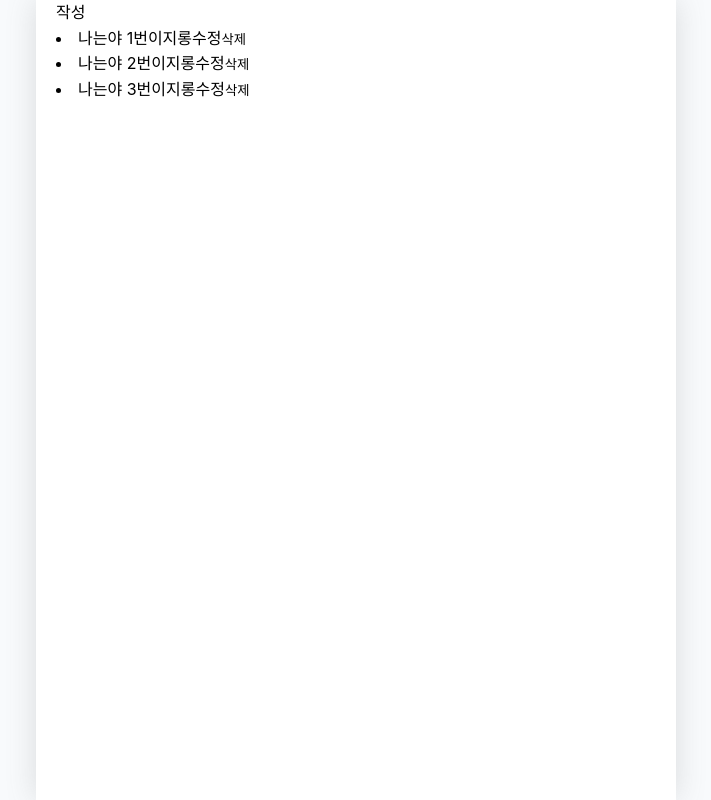
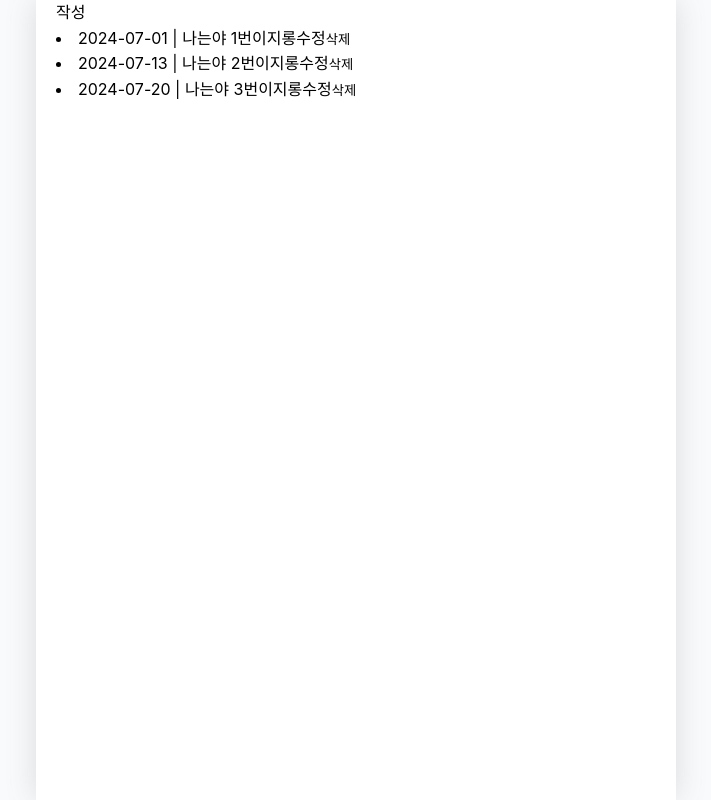
Before and after one commit to nyeonk-devcra/nextjs-simple-diary, a Next.js app: page / in a window 1280 px wide. Shown: the whole page, without its empty margins (284-995 px from the left). Built offline with nearby package versions, Linux system fonts and the light colour scheme.

Commit message:
[ feat ] date type 변경 (number -> string)

```diff
--- a/src/app/providers.tsx
+++ b/src/app/providers.tsx
@@ -10,13 +10,13 @@ interface ProvidersProps {
 
 interface DiaryState {
   id: number;
-  date: number;
+  date: string;
   content: string;
 }
 
 interface DiaryDispatch {
-  onCreate: (date: number, content: string) => void;
-  onUpdate: (id: number, date: number, content: string) => void;
+  onCreate: (date: string, content: string) => void;
+  onUpdate: (id: number, date: string, content: string) => void;
   onDelete: (id: number) => void;
 }
 
@@ -31,7 +31,7 @@ export function Providers({ children }: ProvidersProps) {
   const [data, dispatch] = useReducer(reducer, mockData);
   const idRef = useRef(4);
 
-  const onCreate = (date: number, content: string) => {
+  const onCreate = (date: string, content: string) => {
     dispatch({
       type: "CREATE",
       data: {
@@ -42,7 +42,7 @@ export function Providers({ children }: ProvidersProps) {
     });
   };
 
-  const onUpdate = (id: number, date: number, content: string) => {
+  const onUpdate = (id: number, date: string, content: string) => {
     dispatch({
       type: "UPDATE",
       data: {
--- a/src/components/diary-list.tsx
+++ b/src/components/diary-list.tsx
@@ -14,7 +14,7 @@ export default function DiaryList() {
     <section>
       {diaryData.map((element: MockData, index: number) => (
         <li key={element.id}>
-          {element.content}
+          {element.date} | {element.content}
           <Link href={`/edit/${element.id}`}>수정</Link>
           <button onClick={() => onDelete(element.id)}>삭제</button>
         </li>
--- a/src/type/mock.ts
+++ b/src/type/mock.ts
@@ -1,11 +1,11 @@
 export interface MockData {
   id: number;
-  date: number;
+  date: string;
   content: string;
 }
 
 export const mockData: MockData[] = [
-  { id: 1, date: new Date().getTime(), content: "나는야 1번이지롱" },
-  { id: 2, date: new Date().getTime(), content: "나는야 2번이지롱" },
-  { id: 3, date: new Date().getTime(), content: "나는야 3번이지롱" },
+  { id: 1, date: "2024-07-01", content: "나는야 1번이지롱" },
+  { id: 2, date: "2024-07-13", content: "나는야 2번이지롱" },
+  { id: 3, date: "2024-07-20", content: "나는야 3번이지롱" },
 ];
```
